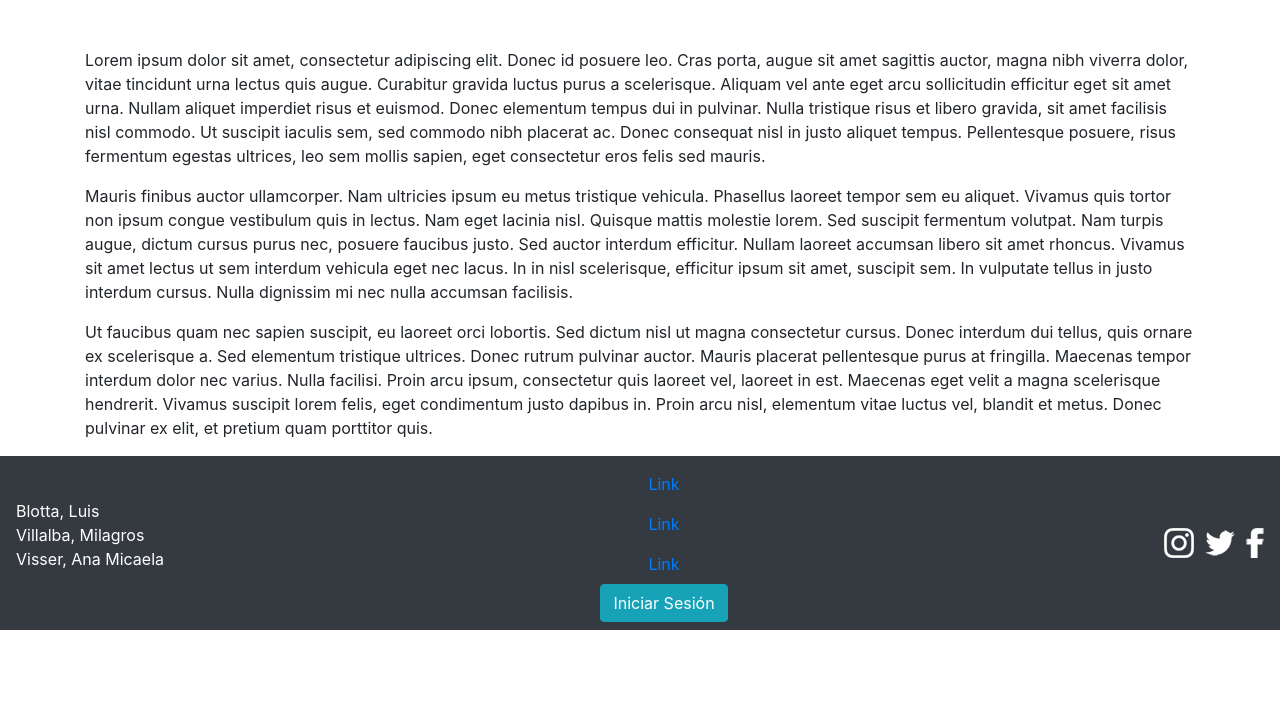
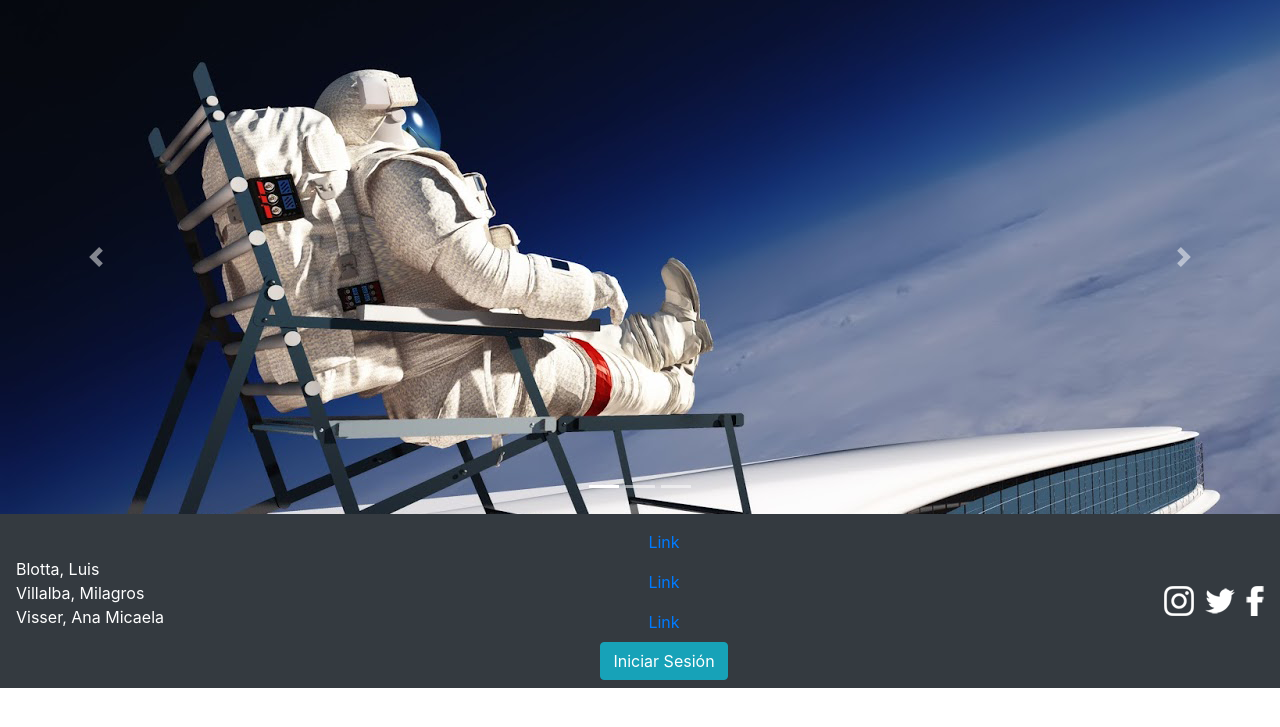
Before and after one commit to LuisBlotta/GauchoRocket, a PHP site: page / in a window 1280 px wide. Shown: the part 58-785 px from the top of the page. Run offline with PHP 8.4, Linux system fonts and the light colour scheme.

Commit message:
Add slider, Del "Lorem"

```diff
--- a/index.php
+++ b/index.php
@@ -7,13 +7,36 @@
 </head>
 <body>
 	<?php include("header.php") ?>
-	<main> <br><br>
-		<div class="container">
-			<p>Lorem ipsum dolor sit amet, consectetur adipiscing elit. Donec id posuere leo. Cras porta, augue sit amet sagittis auctor, magna nibh viverra dolor, vitae tincidunt urna lectus quis augue. Curabitur gravida luctus purus a scelerisque. Aliquam vel ante eget arcu sollicitudin efficitur eget sit amet urna. Nullam aliquet imperdiet risus et euismod. Donec elementum tempus dui in pulvinar. Nulla tristique risus et libero gravida, sit amet facilisis nisl commodo. Ut suscipit iaculis sem, sed commodo nibh placerat ac. Donec consequat nisl in justo aliquet tempus. Pellentesque posuere, risus fermentum egestas ultrices, leo sem mollis sapien, eget consectetur eros felis sed mauris.</p>
+	<main>
+		<div id="demo" class="carousel slide" data-ride="carousel">
 
-			<p>Mauris finibus auctor ullamcorper. Nam ultricies ipsum eu metus tristique vehicula. Phasellus laoreet tempor sem eu aliquet. Vivamus quis tortor non ipsum congue vestibulum quis in lectus. Nam eget lacinia nisl. Quisque mattis molestie lorem. Sed suscipit fermentum volutpat. Nam turpis augue, dictum cursus purus nec, posuere faucibus justo. Sed auctor interdum efficitur. Nullam laoreet accumsan libero sit amet rhoncus. Vivamus sit amet lectus ut sem interdum vehicula eget nec lacus. In in nisl scelerisque, efficitur ipsum sit amet, suscipit sem. In vulputate tellus in justo interdum cursus. Nulla dignissim mi nec nulla accumsan facilisis.</p>
+			<!-- Indicators -->
+			<ul class="carousel-indicators">
+				<li data-target="#demo" data-slide-to="0" class="active"></li>
+				<li data-target="#demo" data-slide-to="1"></li>
+				<li data-target="#demo" data-slide-to="2"></li>
+			</ul>
 
-			<p>Ut faucibus quam nec sapien suscipit, eu laoreet orci lobortis. Sed dictum nisl ut magna consectetur cursus. Donec interdum dui tellus, quis ornare ex scelerisque a. Sed elementum tristique ultrices. Donec rutrum pulvinar auctor. Mauris placerat pellentesque purus at fringilla. Maecenas tempor interdum dolor nec varius. Nulla facilisi. Proin arcu ipsum, consectetur quis laoreet vel, laoreet in est. Maecenas eget velit a magna scelerisque hendrerit. Vivamus suscipit lorem felis, eget condimentum justo dapibus in. Proin arcu nisl, elementum vitae luctus vel, blandit et metus. Donec pulvinar ex elit, et pretium quam porttitor quis.</p>
+			<!-- The slideshow -->
+			<div class="carousel-inner">
+				<div class="carousel-item active">
+					<img src="public/img/slider1.png">
+				</div>
+				<div class="carousel-item">
+					<img src="public/img/slider2.png">
+				</div>
+				<div class="carousel-item">
+					<img src="public/img/slider3.png">
+				</div>
+			</div>
+
+			<!-- Left and right controls -->
+			<a class="carousel-control-prev" href="#demo" data-slide="prev">
+				<span class="carousel-control-prev-icon"></span>
+			</a>
+			<a class="carousel-control-next" href="#demo" data-slide="next">
+				<span class="carousel-control-next-icon"></span>
+			</a>
 		</div>
 	</main>
 	<?php include("footer.php") ?>
```
Also changed, not shown: public/img/slider1.png (added), public/img/slider2.png (added), public/img/slider3.png (added).
